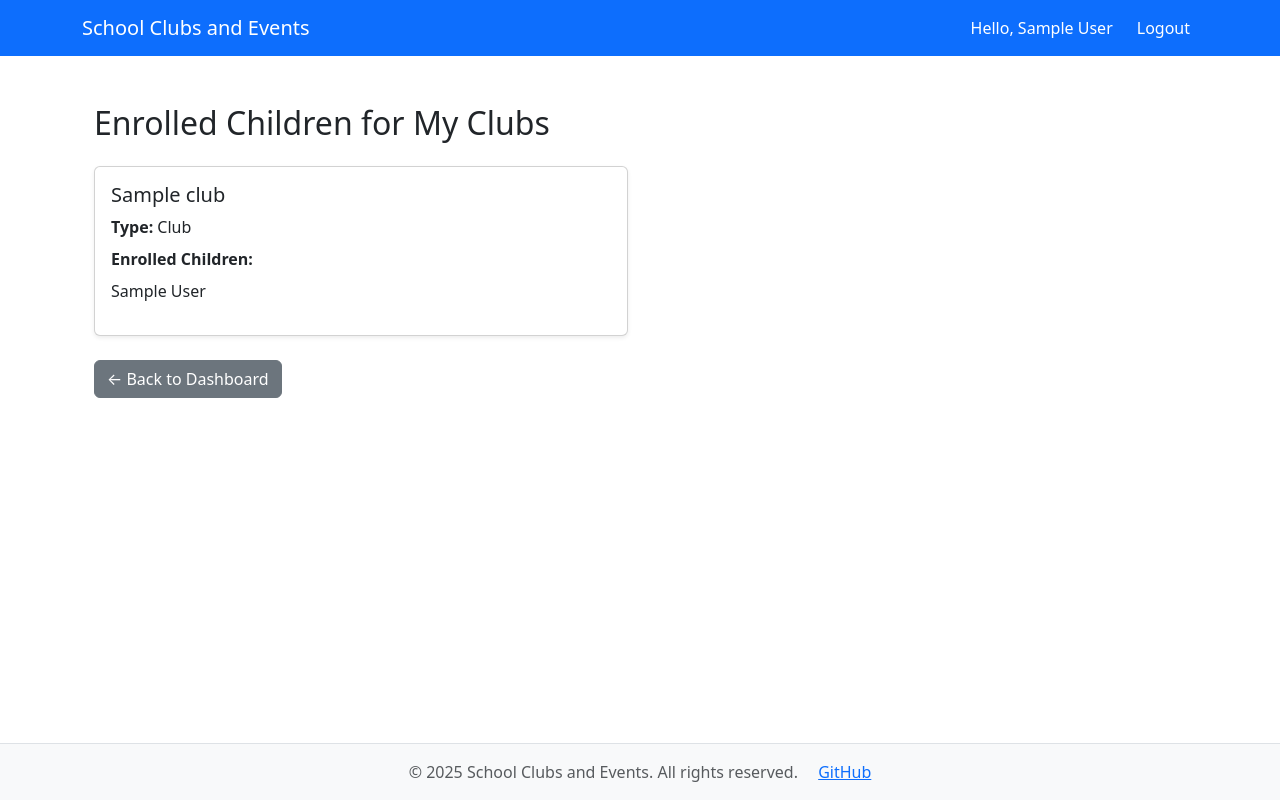
After one commit to andrewpmilne/project-four-school-club-events-bookings, a Django app: page /club/enrollments/ in a window 1280 px wide. The commit adds this page. Run offline with Django 4.2, Linux system fonts and the light colour scheme; a user stored in the database is signed in; tables that the repository leaves empty hold one stand-in row (values such as "Sample post"); parts of the project's set-up code (start-up, migrations or seed data) failed here and were passed over.

Commit message:
add functionality for teachers to view enrolled students on clubs

```diff
--- /dev/null
+++ b/club/templates/club/view_club_enrollments.html
@@ -0,0 +1,44 @@
+{% extends "base.html" %}
+
+{% block title %}My Club Enrollments{% endblock %}
+
+{% block content %}
+<div class="container my-4">
+    <h2 class="mb-4">Enrolled Children for My Clubs</h2>
+
+    {% if clubs %}
+    <div class="row row-cols-1 row-cols-md-2 g-4">
+        {% for club in clubs %}
+        <div class="col">
+            <div class="card h-100 shadow-sm">
+                <div class="card-body">
+                    <h5 class="card-title">{{ club.name }}</h5>
+                    <p class="card-text mb-2">
+                        <strong>Type:</strong> {{ club.get_club_or_event_display }}
+                    </p>
+                    <p class="card-text mb-2">
+                        <strong>Enrolled Children:</strong>
+                        {% if club.enrollments.all %}
+                        <ul class="list-unstyled mb-0">
+                            {% for enrollment in club.enrollments.all %}
+                            <li>{{ enrollment.child.first_name }} {{ enrollment.child.surname }}</li>
+                            {% endfor %}
+                        </ul>
+                        {% else %}
+                        <span class="text-muted">No enrollments yet.</span>
+                        {% endif %}
+                    </p>
+                </div>
+            </div>
+        </div>
+        {% endfor %}
+    </div>
+    {% else %}
+    <p>You have not created any clubs yet.</p>
+    {% endif %}
+
+    <div class="mt-4">
+        <a href="{% url 'user:teacher_dashboard' %}" class="btn btn-secondary">&larr; Back to Dashboard</a>
+    </div>
+</div>
+{% endblock %}
--- a/club/urls.py
+++ b/club/urls.py
@@ -4,6 +4,7 @@ from .views import (
     list_teacher_clubs,
     manage_single_club,
     delete_club_confirm,
+    view_club_enrollments,
 )
 
 app_name = 'club'
@@ -17,4 +18,8 @@ urlpatterns = [
         delete_club_confirm,
         name='delete_club_confirm',
     ),
+    path(
+        'enrollments/',
+        view_club_enrollments,
+        name='view_club_enrollments'),
 ]
--- a/club/views.py
+++ b/club/views.py
@@ -208,3 +208,19 @@ def delete_club_confirm(request, club_id):
         messages.success(request, "Club deleted successfully.")
         return redirect('club:list_teacher_clubs')
     return render(request, 'club/delete_club_confirm.html', {'club': club})
+
+
+@login_required
+@role_required('teacher')
+def view_club_enrollments(request):
+    """
+    View all enrollments for clubs managed by the teacher."""
+    clubs = (
+        Club.objects
+        .filter(teacher=request.user)
+        .prefetch_related('enrollments__child')
+    )
+    context = {
+        'clubs': clubs
+    }
+    return render(request, 'club/view_club_enrollments.html', context)
--- a/user/templates/user/teacher_dashboard.html
+++ b/user/templates/user/teacher_dashboard.html
@@ -12,7 +12,7 @@
 <a href="{% url 'club:list_teacher_clubs' %}" class="btn btn-secondary mt-3">
     Manage My Clubs
 </a>
-<a href="#" class="btn btn-info me-2">
+<a href="{% url 'club:view_club_enrollments' %}" class="btn btn-info me-2">
     View My Clubs Information
 </a>
 <a href="{% url 'user:logout' %}" class="btn btn-danger">
```
